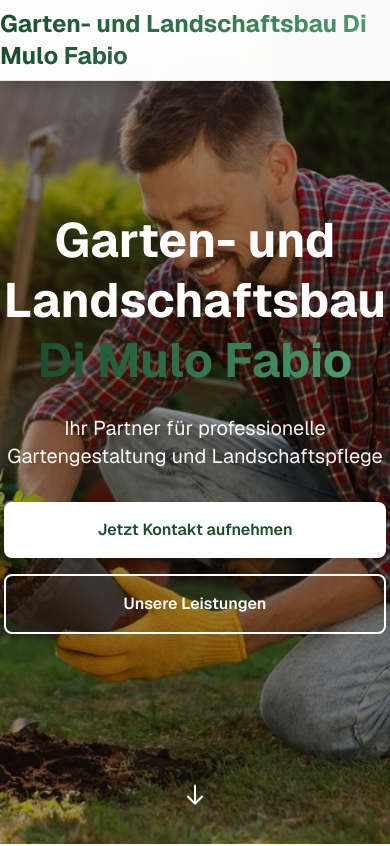
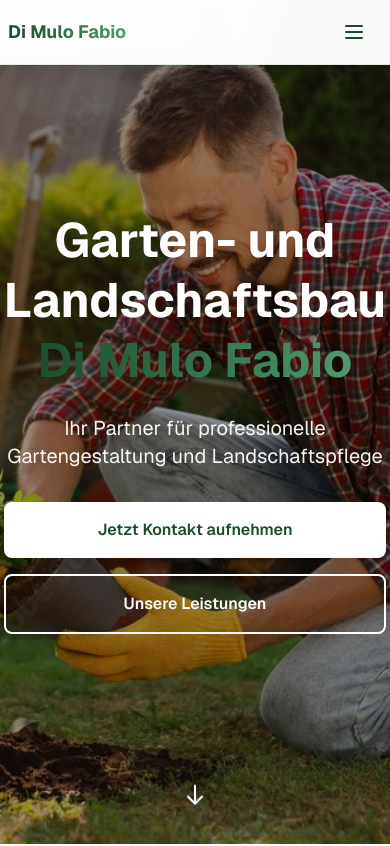
Before and after one commit to fynnoman/Landschaftsbau, a Next.js app: page / in a window 390 px wide. Shown: the top 846 px of the page. Built offline with nearby package versions, Linux system fonts and the light colour scheme.

Commit message:
Optimize navbar and flip cards for mobile devices

```diff
--- a/src/app/globals.css
+++ b/src/app/globals.css
@@ -33,6 +33,19 @@
   position: relative;
 }
 
+/* Mobile-friendly flip card scaling */
+@media (max-width: 768px) {
+  .flip-card.flipped {
+    transform: rotateY(180deg) scale(1.2);
+  }
+}
+
+@media (max-width: 480px) {
+  .flip-card.flipped {
+    transform: rotateY(180deg) scale(1.1);
+  }
+}
+
 .flip-card-front,
 .flip-card-back {
   position: absolute;
--- a/src/app/page.tsx
+++ b/src/app/page.tsx
@@ -5,6 +5,7 @@ import { useState } from "react";
 
 export default function Home() {
   const [flippedCard, setFlippedCard] = useState<number | null>(null);
+  const [mobileMenuOpen, setMobileMenuOpen] = useState(false);
 
   const projectDescriptions = [
     {
@@ -46,17 +47,68 @@ export default function Home() {
       {/* Navigation */}
       <nav className="fixed top-0 w-full bg-white/98 backdrop-blur-md z-50 border-b border-[#1a4d2e]/10 shadow-lg">
         <div className="max-w-7xl mx-auto px-4 sm:px-6 lg:px-8">
-          <div className="flex justify-between items-center h-20">
-            <div className="text-2xl font-bold bg-gradient-to-r from-[#1a4d2e] to-[#4f9a6f] bg-clip-text text-transparent -ml-4 lg:-ml-8">
-              Garten- und Landschaftsbau Di Mulo Fabio
+          <div className="flex justify-between items-center h-16 md:h-20">
+            <div className="text-lg sm:text-xl md:text-2xl font-bold bg-gradient-to-r from-[#1a4d2e] to-[#4f9a6f] bg-clip-text text-transparent -ml-2 sm:-ml-4 lg:-ml-8">
+              <span className="hidden sm:inline">Garten- und Landschaftsbau Di Mulo Fabio</span>
+              <span className="sm:hidden">Di Mulo Fabio</span>
             </div>
+
+            {/* Desktop Menu */}
             <div className="hidden md:flex space-x-2">
               <a href="#home" className="px-6 py-2.5 text-[#1a4d2e] hover:bg-[#1a4d2e] hover:text-white rounded-lg font-semibold transition-all duration-300 hover:scale-105">Home</a>
               <a href="#leistungen" className="px-6 py-2.5 text-[#1a4d2e] hover:bg-[#1a4d2e] hover:text-white rounded-lg font-semibold transition-all duration-300 hover:scale-105">Leistungen</a>
               <a href="#galerie" className="px-6 py-2.5 text-[#1a4d2e] hover:bg-[#1a4d2e] hover:text-white rounded-lg font-semibold transition-all duration-300 hover:scale-105">Galerie</a>
               <a href="#kontakt" className="px-6 py-2.5 bg-gradient-to-r from-[#1a4d2e] to-[#4f9a6f] text-white rounded-lg font-semibold shadow-md hover:shadow-xl transition-all duration-300 hover:scale-105">Kontakt</a>
             </div>
+
+            {/* Mobile Menu Button */}
+            <button
+              className="md:hidden p-2 text-[#1a4d2e]"
+              onClick={() => setMobileMenuOpen(!mobileMenuOpen)}
+            >
+              <svg className="w-6 h-6" fill="none" stroke="currentColor" viewBox="0 0 24 24">
+                {mobileMenuOpen ? (
+                  <path strokeLinecap="round" strokeLinejoin="round" strokeWidth={2} d="M6 18L18 6M6 6l12 12" />
+                ) : (
+                  <path strokeLinecap="round" strokeLinejoin="round" strokeWidth={2} d="M4 6h16M4 12h16M4 18h16" />
+                )}
+              </svg>
+            </button>
           </div>
+
+          {/* Mobile Menu */}
+          {mobileMenuOpen && (
+            <div className="md:hidden pb-4 space-y-2">
+              <a
+                href="#home"
+                className="block px-4 py-2 text-[#1a4d2e] hover:bg-[#1a4d2e] hover:text-white rounded-lg font-semibold transition-all"
+                onClick={() => setMobileMenuOpen(false)}
+              >
+                Home
+              </a>
+              <a
+                href="#leistungen"
+                className="block px-4 py-2 text-[#1a4d2e] hover:bg-[#1a4d2e] hover:text-white rounded-lg font-semibold transition-all"
+                onClick={() => setMobileMenuOpen(false)}
+              >
+                Leistungen
+              </a>
+              <a
+                href="#galerie"
+                className="block px-4 py-2 text-[#1a4d2e] hover:bg-[#1a4d2e] hover:text-white rounded-lg font-semibold transition-all"
+                onClick={() => setMobileMenuOpen(false)}
+              >
+                Galerie
+              </a>
+              <a
+                href="#kontakt"
+                className="block px-4 py-2 bg-gradient-to-r from-[#1a4d2e] to-[#4f9a6f] text-white rounded-lg font-semibold shadow-md"
+                onClick={() => setMobileMenuOpen(false)}
+              >
+                Kontakt
+              </a>
+            </div>
+          )}
         </div>
       </nav>
 
@@ -283,10 +335,10 @@ export default function Home() {
                   </div>
 
                   {/* Back side - Green */}
-                  <div className="flip-card-back absolute inset-0 bg-[#1a4d2e] rounded-xl shadow-lg flex items-center justify-center p-6 overflow-y-auto">
+                  <div className="flip-card-back absolute inset-0 bg-[#1a4d2e] rounded-xl shadow-lg flex items-center justify-center p-4 md:p-6 overflow-y-auto">
                     <div className="text-center text-white">
-                      <h3 className="text-xl font-bold mb-3">{projectDescriptions[index].title}</h3>
-                      <p className="text-sm text-white/90 leading-relaxed">{projectDescriptions[index].text}</p>
+                      <h3 className="text-base md:text-xl font-bold mb-2 md:mb-3">{projectDescriptions[index].title}</h3>
+                      <p className="text-xs md:text-sm text-white/90 leading-relaxed">{projectDescriptions[index].text}</p>
                     </div>
                   </div>
                 </div>
```
